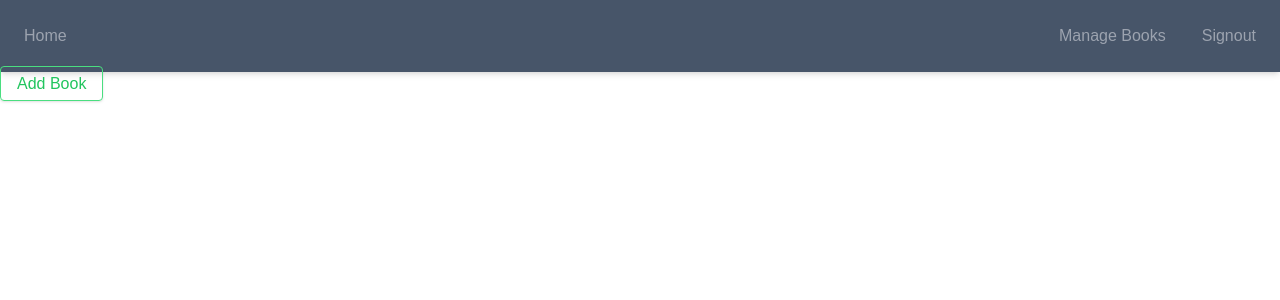
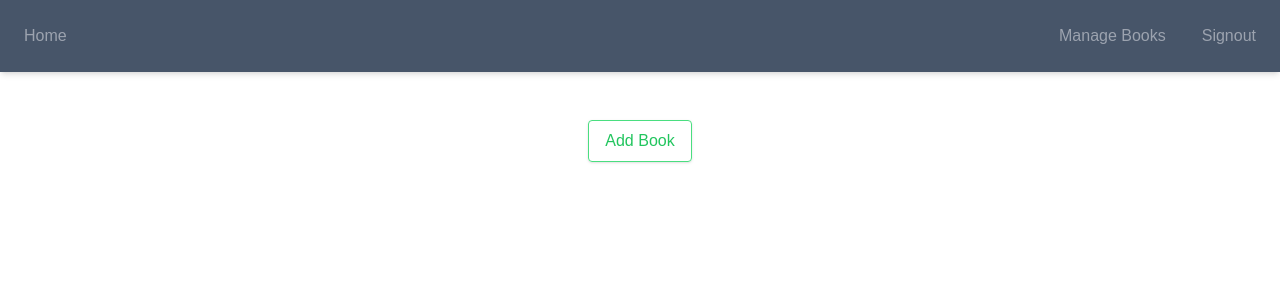
Before and after one commit to germnate/librarihood, a Next.js app: page /books in a window 1280 px wide. Shown: the top 300 px of the page. Built offline with nearby package versions, Linux system fonts and the light colour scheme; no server answers; what pocketbase would draw is missing.

Commit message:
center button when no books shown

```diff
--- a/src/app/books/page.tsx
+++ b/src/app/books/page.tsx
@@ -23,7 +23,8 @@ export default async function ManageBooks() {
     const bookCollection = Book.collection(books)
     return (
         <div className=''>
-            {!bookCollection.length ? <AddBookLink />
+            {!bookCollection.length
+                ? <div className='flex justify-center mt-12'><AddBookLink /></div>
                 : <BookList books={bookCollection} />}
         </div>
     )
```
